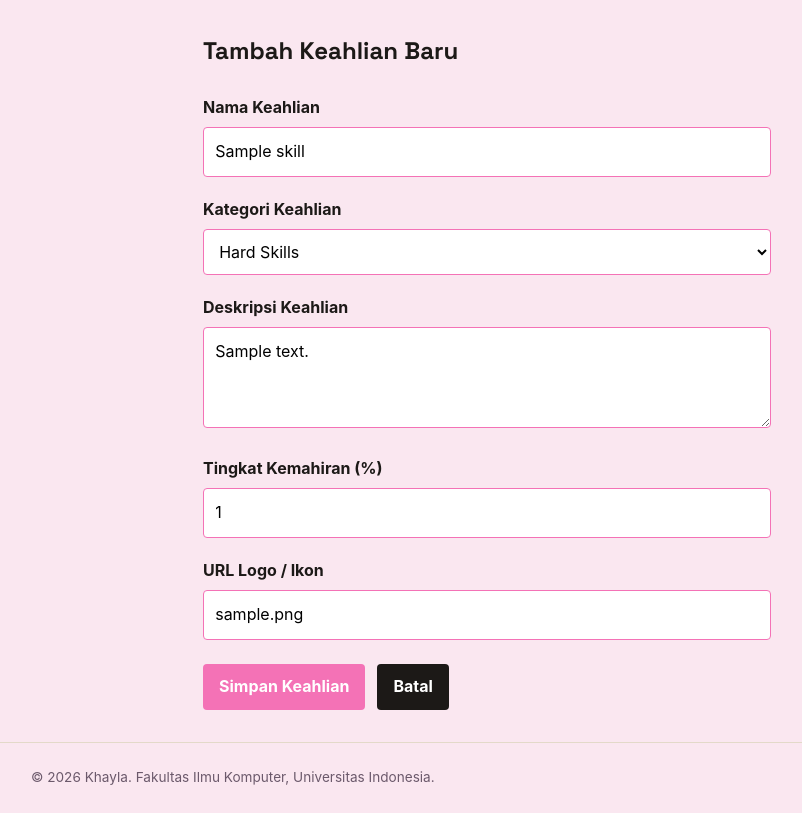
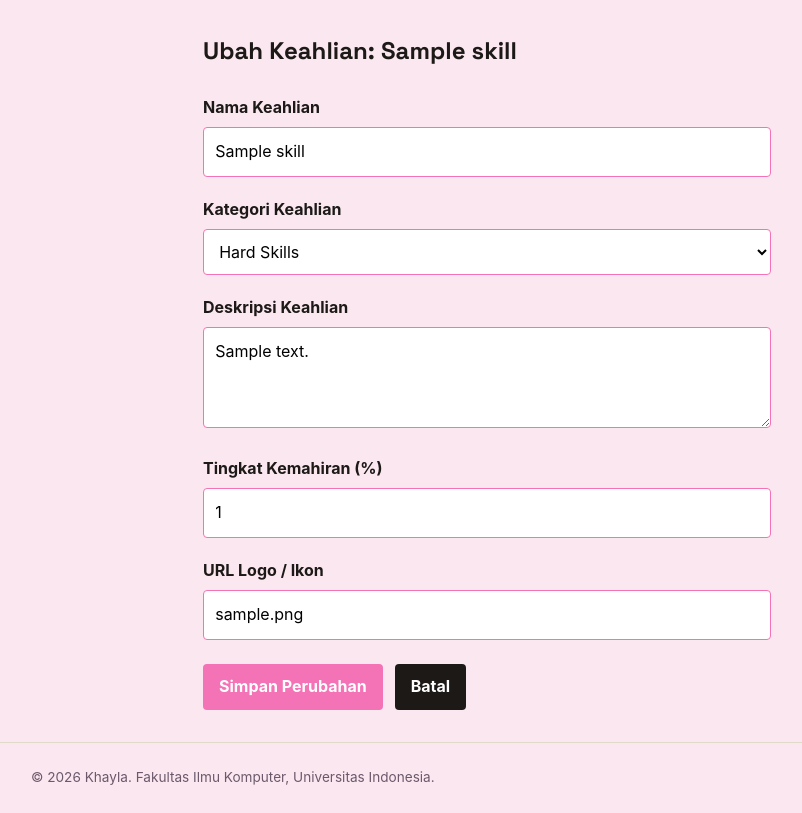
Before and after one commit to khaylaardiasih/myportofolio, a Django app: page /skills/00000000-0000-0000-0000-000000000001/edit/ in a window 1280 px wide. Shown: the part 74-887 px from the top of the page, without its empty margins (153-955 px from the left). Run offline with Django 4.2, Linux system fonts and the light colour scheme; tables that the repository leaves empty hold one stand-in row (values such as "Sample post").

Commit message:
refactor(templates): adapt skills_form template for create and update

```diff
--- a/templates/skills_form.html
+++ b/templates/skills_form.html
@@ -1,16 +1,24 @@
 {% extends "base.html" %}
 
 {% block meta %}
-    <title>Add Skill - {{ name }}</title>
+    <!-- Judul tab browser dinamis: edit jika mode ubah, add jika mode tambah -->
+    <title>{% if is_edit %}Edit Skill - {{ skill.name }}{% else %}Add Skill{% endif %} - {{ name }}</title>
 {% endblock meta %}
 
 {% block content %}
     <main>
         <section class="form-section">
             <div class="container" style="max-width: 600px; margin: 2rem auto; padding: 0 1rem;">
-                <h1 style="margin-bottom: 1.5rem;">Tambah Keahlian Baru</h1>
-                <form method="post" action="{% url 'main:create_skill' %}" class="skill-form">
+                <!-- Header form menyesuaikan status penambahan atau pengubahan -->
+                <h1 style="margin-bottom: 1.5rem;">
+                    {% if is_edit %}Ubah Keahlian: {{ skill.name }}{% else %}Tambah Keahlian Baru{% endif %}
+                </h1>
+
+                <!-- Atribut action sengaja dikosongkan agar otomatis POST ke URL halaman aktif -->
+                <form method="post" class="skill-form">
                     {% csrf_token %}
+
+                    <!-- Render setiap field input dari ModelForm beserta error jika tidak valid -->
                     {% for field in form %}
                         <div class="form-group">
                             <label for="{{ field.id_for_label }}">{{ field.label }}</label>
@@ -20,8 +28,13 @@
                             {% endfor %}
                         </div>
                     {% endfor %}
+
                     <div style="margin-top: 1.5rem; display: flex; gap: 0.75rem;">
-                        <button type="submit" class="button">Simpan Keahlian</button>
+                        <!-- Tombol submit dinamis sesuai mode operasi -->
+                        <button type="submit" class="button">
+                            {% if is_edit %}Simpan Perubahan{% else %}Simpan Keahlian{% endif %}
+                        </button>
+                        <!-- Tombol batal untuk kembali ke daftar skill -->
                         <a href="{% url 'main:show_skills' %}" class="button button-secondary">Batal</a>
                     </div>
                 </form>
```
